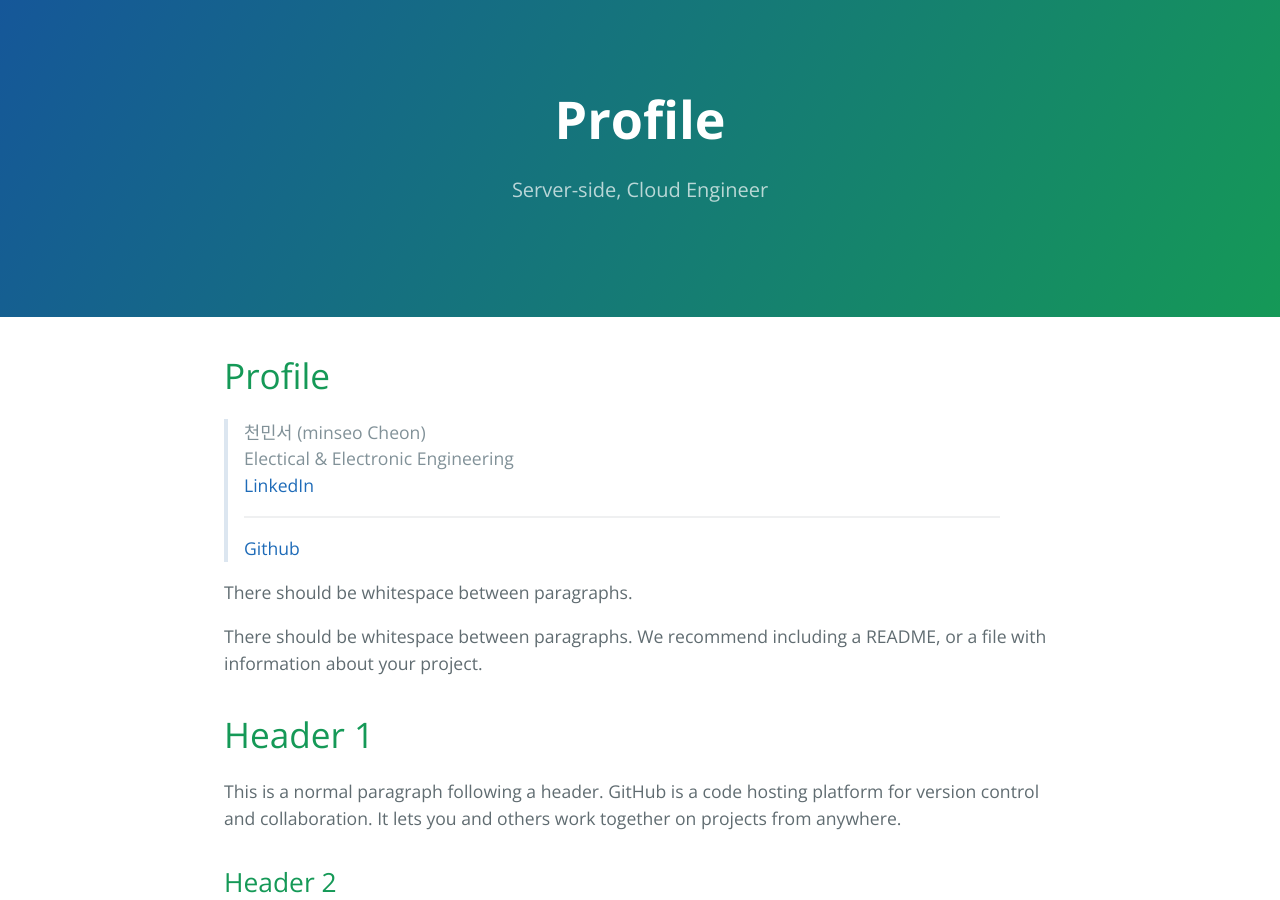
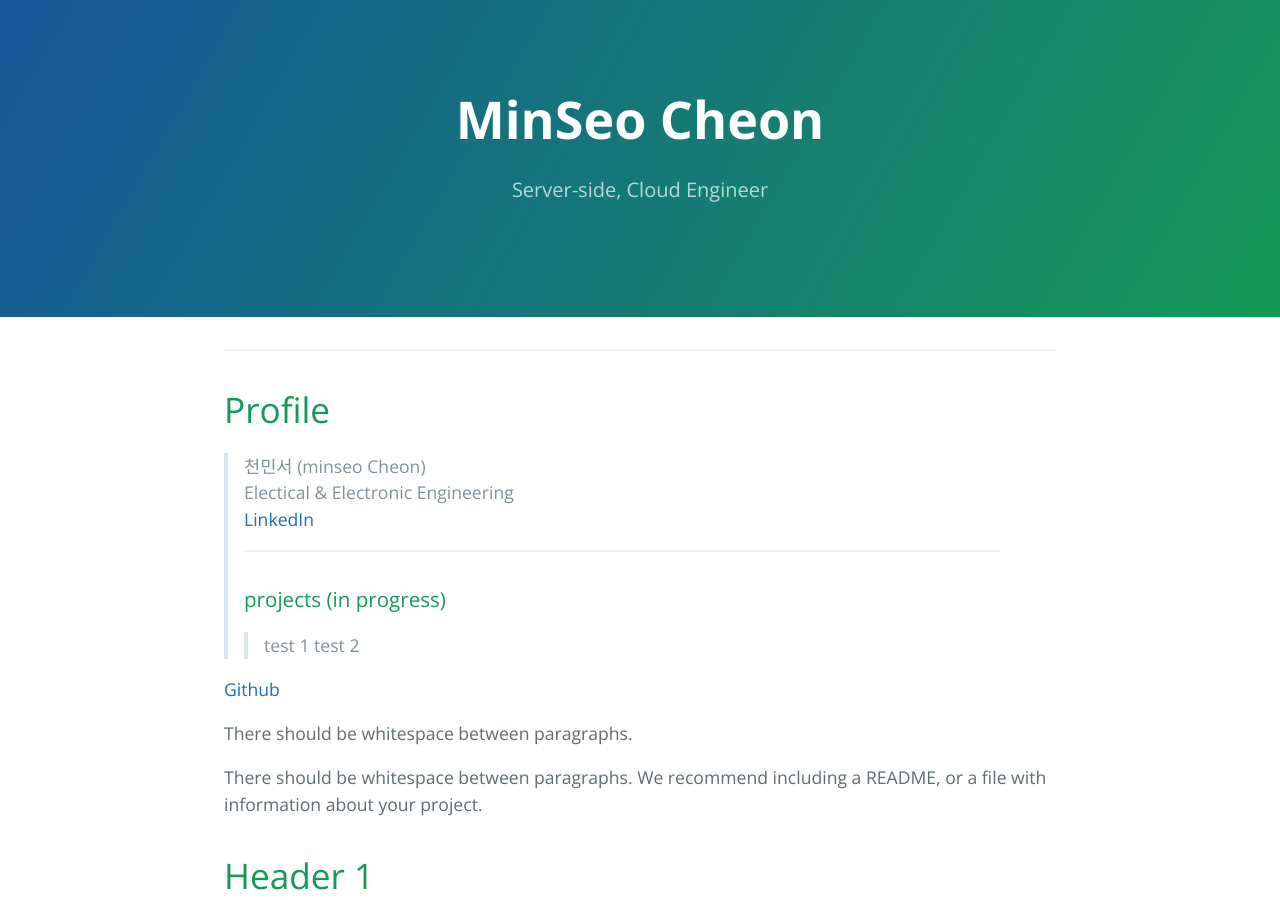
Before and after one commit to tiktaalik7/tiktaalik7.github.io, a Jekyll site: the page built from index.md, in a window 1280 px wide and 900 px high. Built offline with Jekyll 4.4.1, drawn with Linux system fonts in a browser that asks for light colours; our own code applies the rules of GitHub Pages for plain Markdown files.

Commit message:
edit profile contents

```diff
--- a/index.md
+++ b/index.md
@@ -1,15 +1,19 @@
 ---
 layout: default
 ---
+
+* * *
 
 # Profile
 > 천민서 (minseo Cheon)
 > Electical & Electronic Engineering
 > [LinkedIn](https://www.linkedin.com/in/%EB%AF%BC%EC%84%9C-%EC%B2%9C-5a797523a/)
 * * *
-> [Github](https://github.com/tiktaalik7)
->
->
+> ### projects (in progress)
+>> test 1
+>> test 2
+
+[Github](https://github.com/tiktaalik7)
 
 There should be whitespace between paragraphs.
 
```
